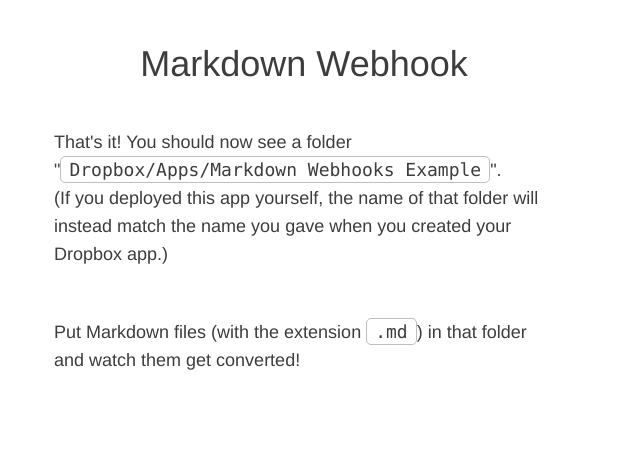
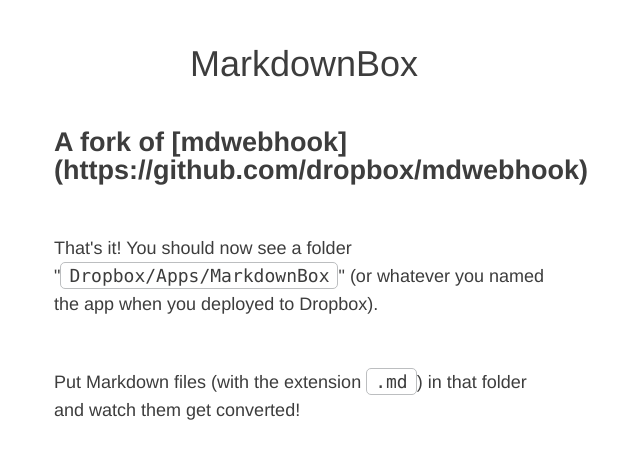
Before and after one commit to n8henrie/natedown, a Flask app: page /done in a window 1280 px wide. Shown: the top 459 px of the page, without its empty margins (336-976 px from the left). Run offline with Flask 2, Linux system fonts and the light colour scheme.

Commit message:
Change name, update to forked URL.

```diff
--- a/templates/done.html
+++ b/templates/done.html
@@ -1,6 +1,6 @@
 {% extends 'layout.html' %}
 
 {% block body %}
-<p>That's it! You should now see a folder "<code>Dropbox/Apps/Markdown Webhooks Example</code>".<br>(If you deployed this app yourself, the name of that folder will instead match the name you gave when you created your Dropbox app.)</p>
+<p>That's it! You should now see a folder "<code>Dropbox/Apps/MarkdownBox</code>" (or whatever you named the app when you deployed to Dropbox).</p>
 <p>Put Markdown files (with the extension <code>.md</code>) in that folder and watch them get converted!</p>
 {% endblock %}
--- a/templates/layout.html
+++ b/templates/layout.html
@@ -1,12 +1,13 @@
 <!doctype html>
 <html>
 <head>
-    <title>Markdown Webhook</title>
+    <title>MarkdownBox</title>
     <link rel="stylesheet" href="/static/style.css">
 </head>
 <body>
     <div id="container">
-        <h1>Markdown Webhook</h1>
+        <h1>MarkdownBox</h1>
+        <h2>A fork of [mdwebhook](https://github.com/dropbox/mdwebhook)</h2>
         {% block body %}{% endblock %}
     </div>
 </body>
```
